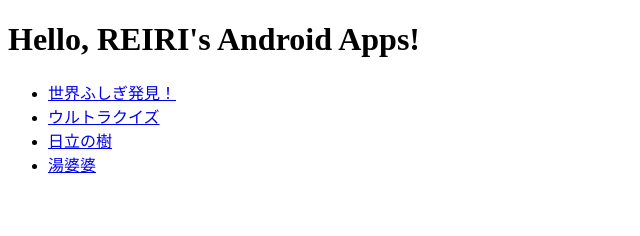
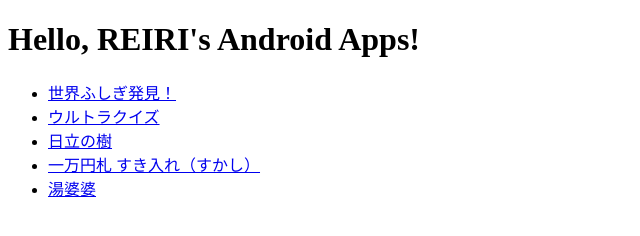
Before and after one commit to youngreiri/android, a plain HTML site: page index.html in a window 1280 px wide. Shown: the whole page, without its empty margins (0-640 px from the left). Drawn offline with Linux system fonts and the light colour scheme.

Commit message:
Update index.html

```diff
--- a/index.html
+++ b/index.html
@@ -11,6 +11,7 @@
       <li><a href="sekaihushigihakken.apk">世界ふしぎ発見！</a></li>
       <li><a href="ultraquiz.apk">ウルトラクイズ</a></li>
       <li><a href="hitachinoki.apk">日立の樹</a></li>
+      <li><a href="banknote10000yenwatermark.apk">一万円札 すき入れ（すかし）</a></li>
       <li><a href="yubaba.apk">湯婆婆</a></li>
     </ul>
 
```
